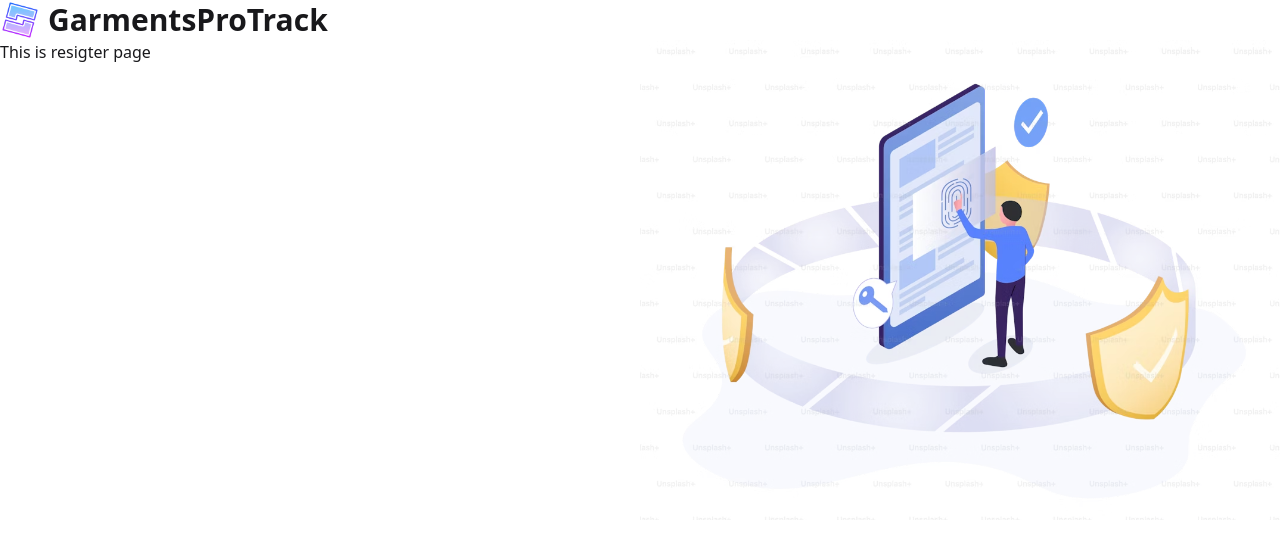
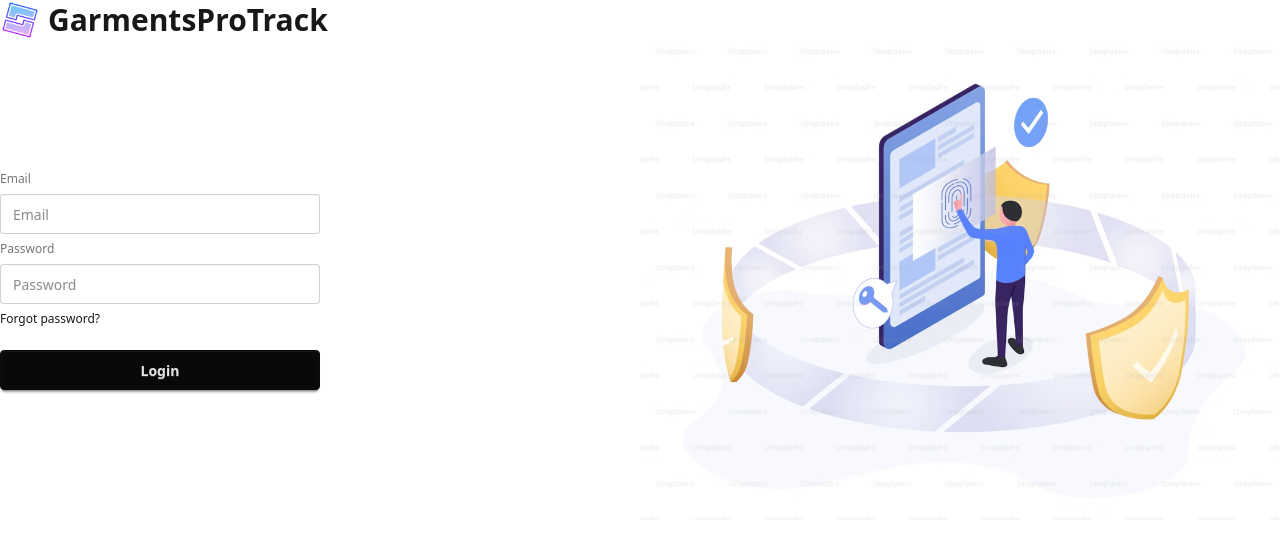
Before and after one commit to shahadat-web-dev/Garments-Pro-Track-Client, a React (Vite) app: page /register in a window 1280 px wide. Shown: the top 558 px of the page. Built offline with nearby package versions, Linux system fonts and the light colour scheme.

Commit message:
Banner Section created

```diff
--- a/src/layout/AuthLayout.jsx
+++ b/src/layout/AuthLayout.jsx
@@ -6,7 +6,7 @@ const AuthLayout = () => {
   return (
     <div className='max-w-7xl mx-auto'>
       <Logo></Logo>
-      <div className='flex flex-col md:flex-row'>
+      <div className='flex items-center flex-col md:flex-row'>
         <div className='flex-1'>
           <Outlet></Outlet>
         </div>
--- a/src/pages/Auth/Register/Register.jsx
+++ b/src/pages/Auth/Register/Register.jsx
@@ -1,9 +1,32 @@
 import React from 'react';
+import { useForm } from 'react-hook-form';
 
 const Register = () => {
+
+  const { register, handleSubmit } = useForm();
+
+  const handleRegistration = (data) => {
+    console.log('after resgister',  data);
+
+  }
+
   return (
     <div>
-      <h2>This is resigter page</h2>
+      <form onSubmit={handleSubmit(handleRegistration)}>
+        <fieldset className="fieldset">
+
+          {/* Email */}
+          <label className="label">Email</label>
+          <input type="email" {...register('email')} className="input" placeholder="Email" />
+
+          {/* Password */}
+          <label className="label">Password</label>
+          <input type="password" {...register('password')} className="input" placeholder="Password" />
+
+          <div><a className="link link-hover">Forgot password?</a></div>
+          <button className="btn md:w-1/2 btn-neutral mt-4">Login</button>
+        </fieldset>
+      </form>
     </div>
   );
 };
```
